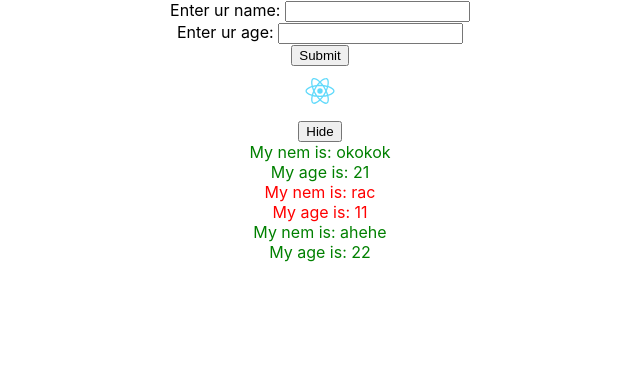
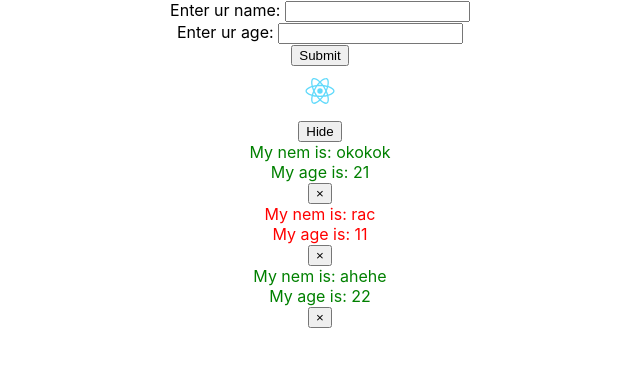
Before and after one commit to lequangphuc-1310/udemy-1st-react, a React (Create React App) app: page / in a window 1280 px wide. Shown: the top 366 px of the page, without its empty margins (320-960 px from the left). Built offline with nearby package versions, Linux system fonts and the light colour scheme.

Commit message:
delete by using filter

```diff
--- a/src/components/DisplayInfo.js
+++ b/src/components/DisplayInfo.js
@@ -16,15 +16,22 @@ class DisplayInfo extends React.Component {
                     <button onClick={() => { this.handleShowHide() }}>{this.state.condition ? 'Hide' : "Show"}</button>
                 </div>
                 {this.state.condition &&
-                    <div>{listUser.map(item => {
+                    <>
+                        {listUser.map(item => {
                             return (
                                 <div key={item.id} className={+item.age > 18 ? 'green' : 'red'}>
+                                    <div>
                                         <div>My nem is: {item.name}</div>
                                         <div>My age is: {item.age}</div>
                                     </div>
+                                    <div>
+                                        <button onClick={() => { this.props.handleDeleteUser(item.id) }}>&times;</button>
+                                    </div>
+
+                                </div>
                             )
                         })}
-                    </div>
+                    </>
                 }
 
             </div>
--- a/src/components/MyComponent.js
+++ b/src/components/MyComponent.js
@@ -14,6 +14,13 @@ class MyComponent extends React.Component {
             listUser: [data, ...this.state.listUser]
         })
     }
+    handleDeleteUser = (id) => {
+        let cloneListUser = [...this.state.listUser]
+        cloneListUser = cloneListUser.filter(item => item.id != id)
+        this.setState({
+            listUser: cloneListUser
+        })
+    }
     render() {
 
         return (
@@ -22,11 +29,10 @@ class MyComponent extends React.Component {
                     <AddUserInfo
                         handleAddUser={this.handleAddUser}
                     />
-                    <DisplayInfo listUser={this.state.listUser}
+                    <DisplayInfo listUser={this.state.listUser} handleDeleteUser={this.handleDeleteUser}
                     />
                 </div>
                 <div className='b'></div>
-
             </>
         )
     }
```
Lines whose indentation alone changed are shown as unchanged.
